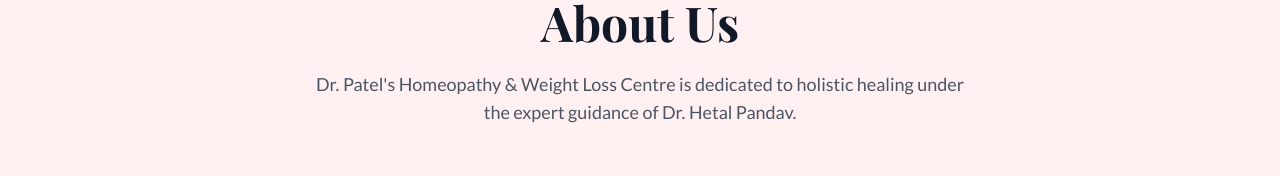
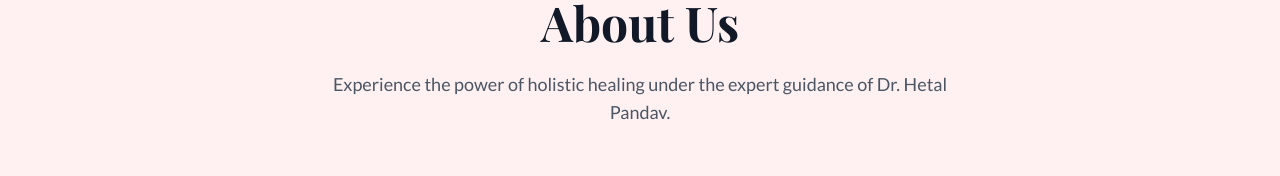
Before and after one commit to Neel-2606/Eunoia-Homeopathy-Clinic, a React (Vite) app: page /#/about in a window 1280 px wide. Shown: the part 210-386 px from the top of the page. Built offline with nearby package versions, Linux system fonts and the light colour scheme.

Commit message:
about slightly changed

```diff
--- a/pages/AboutPage.tsx
+++ b/pages/AboutPage.tsx
@@ -9,7 +9,7 @@
                 <div className="container mx-auto px-4 text-center">
                     <h1 className="text-4xl md:text-5xl font-serif font-bold text-gray-900 mb-6">About Us</h1>
                     <p className="text-lg text-gray-600 max-w-2xl mx-auto">
-                        Dr. Patel's Homeopathy & Weight Loss Centre is dedicated to holistic healing under the expert guidance of Dr. Hetal Pandav.
+                        Experience the power of holistic healing under the expert guidance of Dr. Hetal Pandav.
                     </p>
                 </div>
             </section>
@@ -83,7 +83,7 @@
 
                             <div className="p-6 md:pl-10 flex-grow flex flex-col justify-center">
                                 <h3 className="text-xl font-bold text-[#802640] mb-2 flex items-center">
-                                    Honor in Practice <span className="ml-2 text-xs opacity-50 text-black font-normal uppercase tracking-wider">(Holistic Healing)</span>
+                                    Healing with Harmony <span className="ml-2 text-xs opacity-50 text-black font-normal uppercase tracking-wider">(Holistic Healing)</span>
                                 </h3>
                                 <p className="text-gray-700 leading-relaxed text-sm">
                                     Addressing the physical, emotional, and mental aspects of health for complete well-being. At our core, we abide by the timeless virtue of honor.
@@ -98,7 +98,7 @@
                             </div>
                             <div className="p-6 md:pl-10 flex-grow flex flex-col justify-center">
                                 <h3 className="text-xl font-bold text-[#4a7a23] mb-2 flex items-center">
-                                    Excellence Embodied <span className="ml-2 text-xs opacity-50 text-black font-normal uppercase tracking-wider">(Empathetic Care)</span>
+                                  Empowering Patient Care <span className="ml-2 text-xs opacity-50 text-black font-normal uppercase tracking-wider">(Empathetic Care)</span>
                                 </h3>
                                 <p className="text-gray-700 leading-relaxed text-sm">
                                     Listening to your story with compassion. Our pursuit of excellence is relentless, ensuring top-tier services and unparalleled satisfaction.
@@ -128,7 +128,7 @@
                             </div>
                             <div className="p-6 md:pl-10 flex-grow flex flex-col justify-center">
                                 <h3 className="text-xl font-bold text-[#802640] mb-2 flex items-center">
-                                    Anchored by Accountability <span className="ml-2 text-xs opacity-50 text-black font-normal uppercase tracking-wider">(Advanced Homoeopathy)</span>
+                                    Aligned with Modern Homeopathy <span className="ml-2 text-xs opacity-50 text-black font-normal uppercase tracking-wider">(Advanced Homoeopathy)</span>
                                 </h3>
                                 <p className="text-gray-700 leading-relaxed text-sm">
                                     Utilizing modern advancements. We are fully conscious of our actions and embrace ownership with grace, poised to face any outcomes.
```
